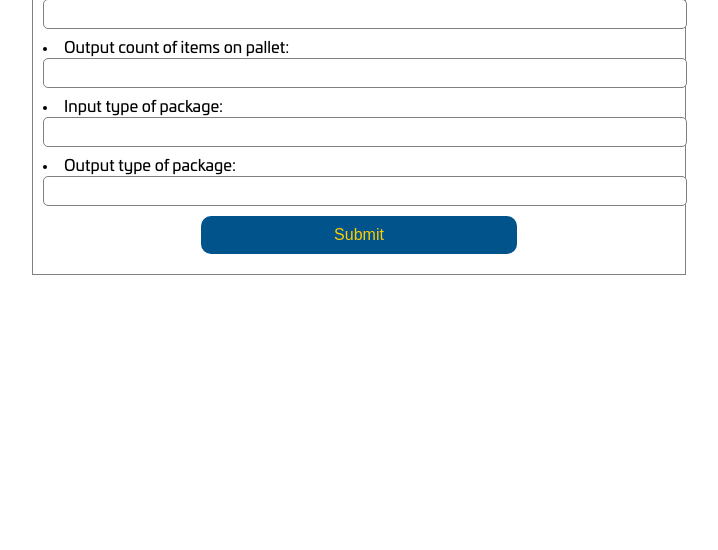
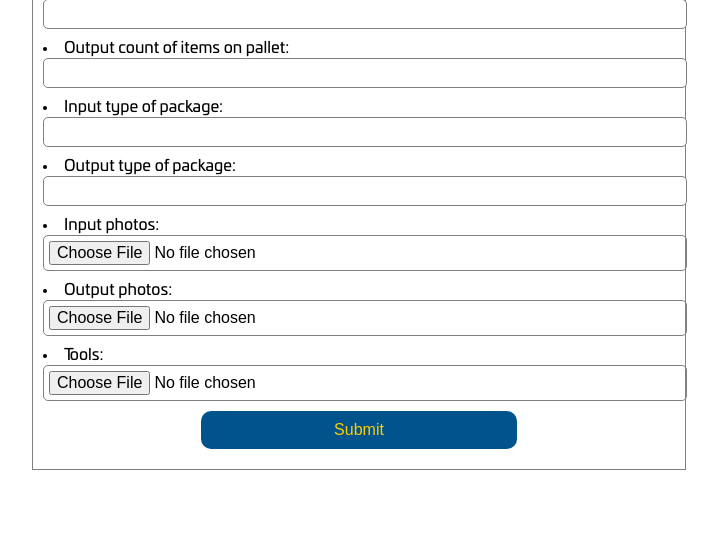
Before and after one commit to TIS2021-FMFI/prebalovanie, a Django app: page /repacking/standards/new/ in a window 1280 px wide. Shown: the part 819-1369 px from the top of the page, without its empty margins (281-999 px from the left). Before the commit the page ends 1094 px from the top, so only its background shows below. Run offline with Django 3.2, Linux system fonts and the light colour scheme.

Commit message:
add one photo upload

```diff
--- a/repacking_site/repacking/forms.py
+++ b/repacking_site/repacking/forms.py
@@ -2,23 +2,28 @@ from django import forms
 
 
 class RepackingStandardForm(forms.Form):
-    SKU = forms.CharField(max_length=50, required=False)
-    COFOR = forms.CharField(max_length=50, required=False)
-    supplier = forms.CharField(max_length=50, required=False)
-    destination = forms.CharField(max_length=50, required=False)
-    items_per_move = forms.IntegerField(required=False)
-    unit_weight = forms.DecimalField(max_digits=6, decimal_places=4, required=False)
-    repacking_duration = forms.IntegerField(required=False)
-    instructions = forms.CharField(max_length=1200, required=False)
+    SKU = forms.CharField(max_length=50, required=True)
+    COFOR = forms.CharField(max_length=50, required=True)
+    supplier = forms.CharField(max_length=50, required=True)
+    destination = forms.CharField(max_length=50, required=True)
+    items_per_move = forms.IntegerField(required=True)
+    unit_weight = forms.DecimalField(max_digits=6, decimal_places=4, required=True)
+    repacking_duration = forms.IntegerField(required=True)
+    instructions = forms.CharField(max_length=1200, required=True)
 
-    input_count_of_items_in_package = forms.IntegerField(required=False)
-    output_count_of_items_in_package = forms.IntegerField(required=False)
+    input_count_of_items_in_package = forms.IntegerField(required=True)
+    output_count_of_items_in_package = forms.IntegerField(required=True)
 
-    input_count_of_boxes_on_pallet = forms.IntegerField(required=False)
-    output_count_of_boxes_on_pallet = forms.IntegerField(required=False)
+    input_count_of_boxes_on_pallet = forms.IntegerField(required=True)
+    output_count_of_boxes_on_pallet = forms.IntegerField(required=True)
 
-    input_count_of_items_on_pallet = forms.IntegerField(required=False)
-    output_count_of_items_on_pallet = forms.IntegerField(required=False)
+    input_count_of_items_on_pallet = forms.IntegerField(required=True)
+    output_count_of_items_on_pallet = forms.IntegerField(required=True)
 
-    input_type_of_package = forms.CharField(max_length=50, required=False)
-    output_type_of_package = forms.CharField(max_length=50, required=False)
+    input_type_of_package = forms.CharField(max_length=50, required=True)
+    output_type_of_package = forms.CharField(max_length=50, required=True)
+
+    input_photos = forms.ImageField(required=False)
+    output_photos = forms.ImageField(required=False)
+
+    tools = forms.ImageField(required=False)
--- a/repacking_site/repacking/models.py
+++ b/repacking_site/repacking/models.py
@@ -4,11 +4,11 @@ from django.conf import settings
 
 
 class Tools(models.Model):
-    photo = models.ImageField(upload_to='tools')
+    photo = models.ImageField(upload_to='tools/%Y/%m/')
 
 
 class Photos(models.Model):
-    photo = models.ImageField(upload_to='photos')
+    photo = models.ImageField(upload_to='photos/%Y/%m/')
 
 
 class RepackingStandard(models.Model):
--- a/repacking_site/repacking/templates/repacking/new_standard.html
+++ b/repacking_site/repacking/templates/repacking/new_standard.html
@@ -4,7 +4,7 @@
 {% block content %}
 
     {% if form %}
-        <form action="" method="post">
+        <form action="" method="post" enctype="multipart/form-data">
         {% csrf_token %}
         {{ form.as_ul }}
         <input type="submit" value="Submit">
--- a/repacking_site/repacking/views.py
+++ b/repacking_site/repacking/views.py
@@ -108,11 +108,12 @@ def pause(request, sku_code):
 
 def make_new_standard(request):
     if request.method == 'POST':
-        form = RepackingStandardForm(request.POST)
+        form = RepackingStandardForm(request.POST, request.FILES)
         if form.is_valid() and form.cleaned_data['repacking_duration'] is not None:
             if RepackingStandard.get_repacking_standard_by_sku(form.cleaned_data['SKU']) is not None:
                 raise FileExistsError("Repacking standard w/ this SKU already exists")
-            RepackingStandard(
+
+            standard = RepackingStandard(
                 SKU=form.cleaned_data['SKU'],
                 COFOR=form.cleaned_data['COFOR'],
                 supplier=form.cleaned_data['supplier'],
@@ -129,7 +130,21 @@ def make_new_standard(request):
                 output_count_of_items_on_pallet=form.cleaned_data['output_count_of_items_on_pallet'],
                 input_type_of_package=form.cleaned_data['input_type_of_package'],
                 output_type_of_package=form.cleaned_data['output_type_of_package']
-            ).save()
+            )
+            standard.save()
+
+            if 'input_photos' in form.files:
+                input_photo = Photos(photo=form.files['input_photos'])
+                input_photo.save()
+                standard.input_photos.add(input_photo)
+            if 'output_photos' in form.files:
+                output_photo = Photos(photo=form.files['output_photos'])
+                output_photo.save()
+                standard.output_photos.add(output_photo)
+            if 'tools' in form.files:
+                tool = Tools(photo=form.files['tools'])
+                tool.save()
+                standard.tools.add(tool)
 
             Log.make_log(Log.App.REPACKING, Log.Priority.DEBUG, None, "Repacking standard made")
 
```
Also changed, not shown: repacking_site/repacking/templates/repacking/standards.html (+0 -12 lines), repacking_site/db.sqlite3, repacking_site/photos/2021/12/11258033_1636983816514129_2788558113990170008.jpg (added), repacking_site/photos/2021/12/11258033_1636983816514129_2788558113990170008_VDOoZTd.jpg (added), repacking_site/photos/2021/12/11258033_1636983816514129_2788558113990170008_wWNO3sI.jpg (added).
